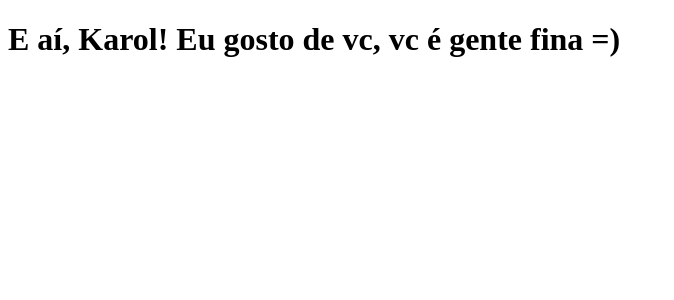
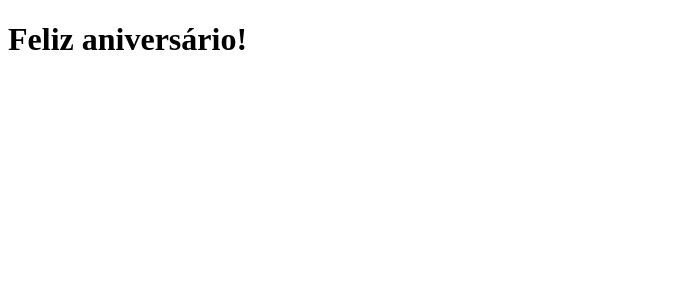
Before and after one commit to goncalvesAugusto7/clone-tabnews, a Next.js app: page / in a window 1280 px wide. Shown: the top 300 px of the page, without its empty margins (0-674 px from the left). Built offline with nearby package versions, Linux system fonts and the light colour scheme.

Commit message:
adicionando mensagem de aniversario

```diff
--- a/pages/index.js
+++ b/pages/index.js
@@ -1,5 +1,5 @@
 function Home(){
-    return <h1>E aí, Karol! Eu gosto de vc, vc é gente fina =)</h1>
+    return <h1>Feliz aniversário!</h1>
 }
 
 export default Home;
```
